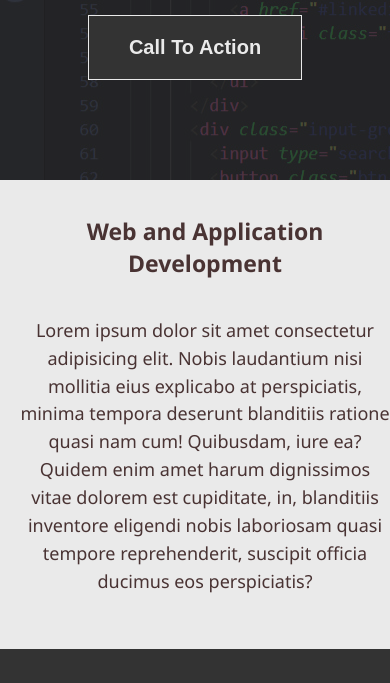
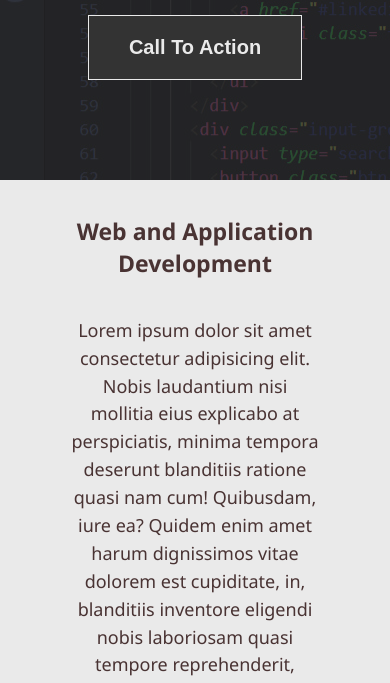
Before and after one commit to laxatzi/porfolio_site, a plain HTML site: page index.html in a window 390 px wide. Shown: the part 344-1027 px from the top of the page. Drawn offline with nearby package versions, Linux system fonts and the light colour scheme.

Commit message:
add some padding with grid in sections

```diff
--- a/CSS/styles.css
+++ b/CSS/styles.css
@@ -239,7 +239,7 @@ footer .copy {
 @media screen and (max-width: 600px) {
 
   .grid {
-    grid-template-columns: 1fr;
+    grid-template-columns: 1fr 5fr 1fr;
   }
   .section_item {
     width: 80%;
```
